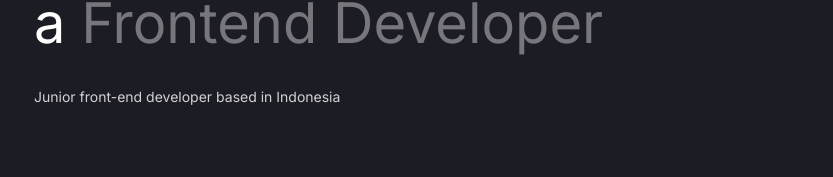
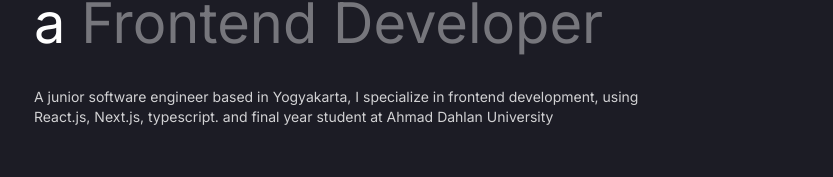
Before and after one commit to mmulyana/personal-web-v2, a Next.js app: page / in a window 1280 px wide. Shown: the part 193-370 px from the top of the page, without its empty margins (222-1055 px from the left). Built offline with nearby package versions, Linux system fonts and the light colour scheme; no server answers.

Commit message:
update description

```diff
--- a/src/app/page.tsx
+++ b/src/app/page.tsx
@@ -22,7 +22,9 @@ export default function Home() {
           <span className='text-white/40'>Frontend Developer</span>
         </h1>
         <p className='text-white/80 max-w-[610px] mt-6 text-sm'>
-          Junior front-end developer based in Indonesia
+          A junior software engineer based in Yogyakarta, I specialize in
+          frontend development, using React.js, Next.js, typescript. and final
+          year student at Ahmad Dahlan University
         </p>
       </section>
 
```
